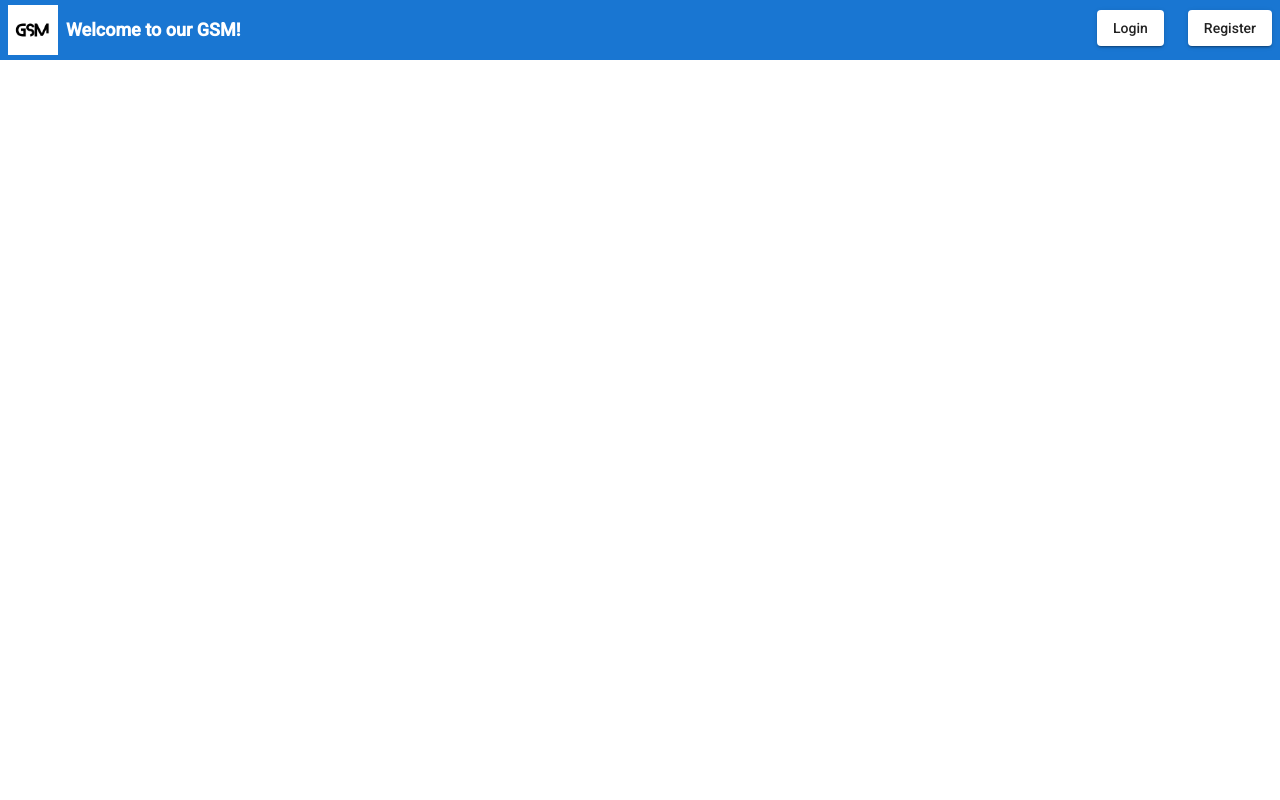
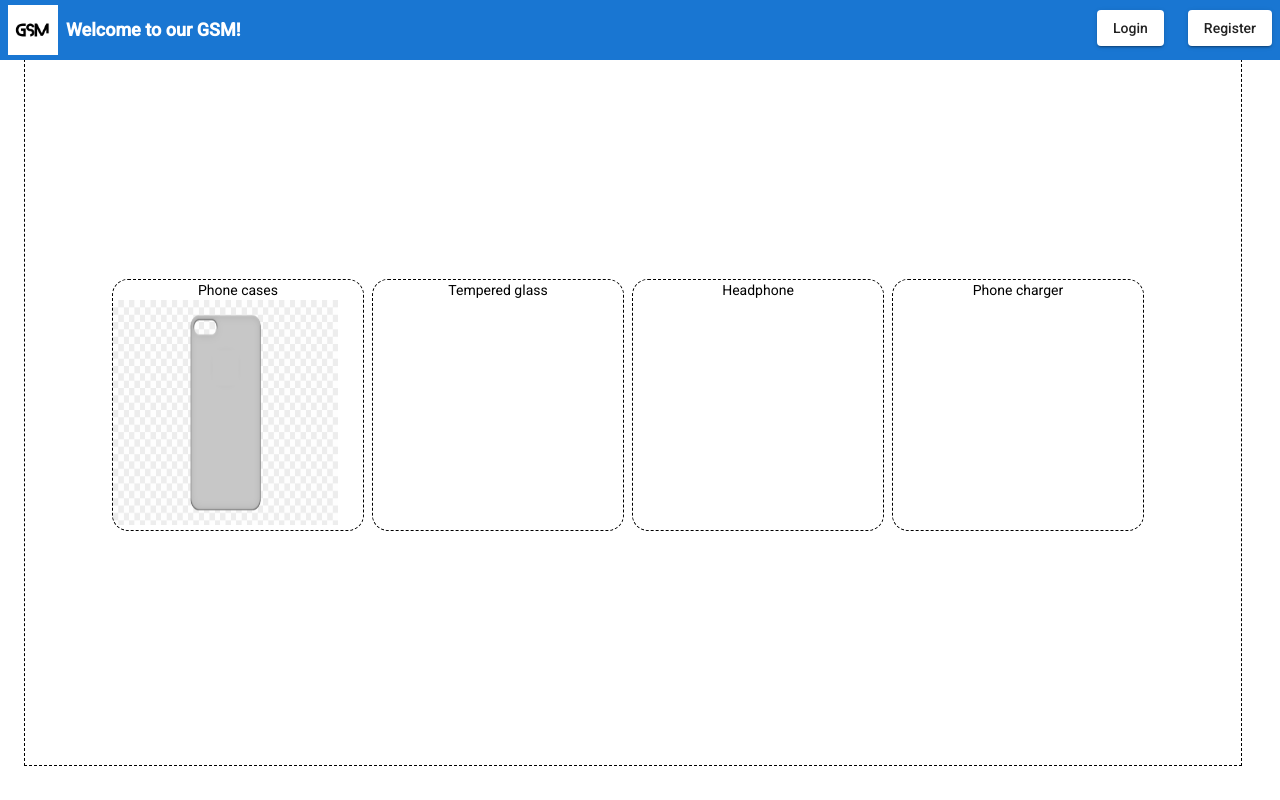
Before and after one commit to mihmat25/webshopappFrontend, an Angular app: page / in a window 1280 px wide. Built offline with nearby package versions, Linux system fonts and the light colour scheme.

Commit message:
added homepage divs

```diff
--- a/src/app/homepage/homepage.component.css
+++ b/src/app/homepage/homepage.component.css
@@ -12,31 +12,54 @@
   font-weight: 600;
 }
 
-.spacer{
+.spacer {
   flex: 1;
 }
 
-.toolbar .login-button{
+.toolbar .login-button {
   height: 40px;
   margin: 0 16px;
 }
 
-.toolbar .register-button{
+.toolbar .register-button {
   height: 40px;
   margin: 0 8px;
 }
 
-.toolbar img{
+.toolbar img {
   margin: 0 8px;
 }
 
 .toolbar .login-button:hover,
-.toolbar .register-button:hover{
+.toolbar .register-button:hover {
   opacity: 0.8;
 }
 
 .toolbar .login-button,
-.toolbar .register-button{
+.toolbar .register-button {
   display: inline-block;
   vertical-align: middle;
 }
+
+.category-container {
+  margin: 25px;
+  width: 95%;
+  height: 90%;
+  outline: dashed 1px black;
+  display: flex;
+  justify-content: center;
+  align-items: center;
+}
+
+.inside-category-container {
+  outline: dashed 1px black;
+  border-radius: 15px;
+  width: 250px;
+  height: 250px;
+  margin-right: 10px;
+  justify-content: center;
+}
+
+.category-name {
+  text-align: center;
+}
--- a/src/app/homepage/homepage.component.html
+++ b/src/app/homepage/homepage.component.html
@@ -21,5 +21,36 @@
   </div>
 
 
+</div>
+
+<div class="category-container">
+
+  <div class="inside-category-container">
+    <div class="category-name">
+      Phone cases
+    </div>
+    <img src="assets/Images/cover-iphone-png-mobile-phone-case-clipart.png"
+         alt="Phone case"
+         width="90%"
+         height="90%">
+  </div>
+
+  <div class="inside-category-container">
+    <div class="category-name">
+      Tempered glass
+    </div>
+  </div>
+
+  <div class="inside-category-container">
+    <div class="category-name">
+      Headphone
+    </div>
+  </div>
+
+  <div class="inside-category-container">
+    <div class="category-name">
+      Phone charger
+    </div>
+  </div>
 
 </div>
```
Also changed, not shown: src/assets/Images/cover-iphone-png-mobile-phone-case-clipart.png (added). Lines whose indentation alone changed are shown as unchanged.
